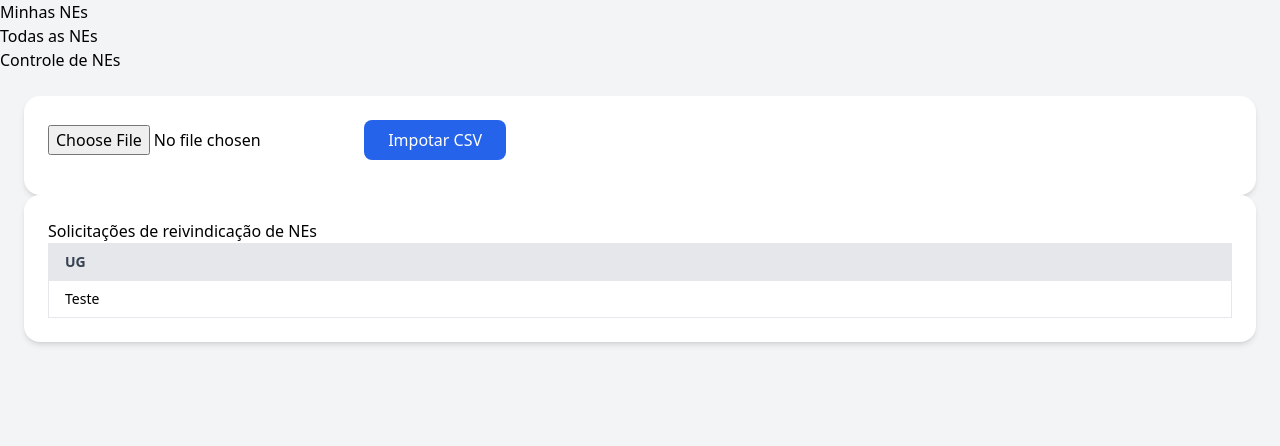
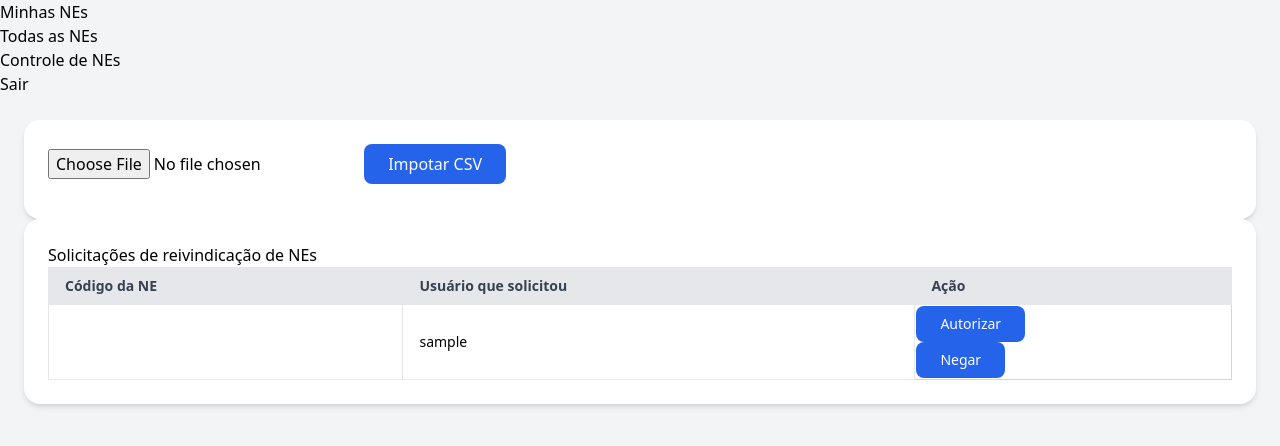
Before and after one commit to astraeus917/NE_Control, a Django app: page /ne/manage/ in a window 1280 px wide. Shown: the top 446 px of the page. Run offline with Django 5.2, Linux system fonts and the light colour scheme; a user stored in the database is signed in; tables that the repository leaves empty hold one stand-in row (values such as "Sample post"); some libraries are stand-ins or nearby versions.

Commit message:
sistema de reivindicação

```diff
--- a/accounts/templates/base.html
+++ b/accounts/templates/base.html
@@ -21,6 +21,7 @@
             {% if user.role == 'admin' %}
                 <li><a href="{% url 'manage' %}">Controle de NEs</a></li>
             {% endif %}
+            <li><a href="{% url 'logout' %}">Sair</a></li>
         </ul>
     </nav>
 
--- a/ne_control/templates/ne_control/manage.html
+++ b/ne_control/templates/ne_control/manage.html
@@ -10,10 +10,12 @@
     <div class="max-w-full overflow-auto bg-white rounded-2xl shadow-md p-6">
         <form method="POST" enctype="multipart/form-data">
             {% csrf_token %}
+            {{ form1 }}
 
             <input type="file" name="csv_file" accept=".csv" required class="mb-4">
 
-            <button class="bg-blue-600 text-white px-6 py-2 rounded-lg hover:bg-blue-700">
+            <button class="bg-blue-600 text-white px-6 py-2 rounded-lg hover:bg-blue-700"
+                name="form_type" value="form1">
                 Impotar CSV
             </button>
         </form>
@@ -25,15 +27,49 @@
             <!-- Campos da lista -->
             <thead class="bg-gray-200 text-gray-700">
                 <tr>
-                    <th class="px-4 py-2 border">UG</th>
+                    <th class="px-4 py-2 border">Código da NE</th>
+                    <th class="px-4 py-2 border">Usuário que solicitou</th>
+                    <th class="px-4 py-2 border">Ação</th>
                 </tr>
             </thead>
 
             <!-- Informações da lista -->
             <tbody>
-                <tr class="table-line hover:bg-gray-100">
-                    <td class="px-4 py-2 border">Teste</td>
-                </tr>
+                {% for claim in claim_list %}
+                    <tr class="table-line hover:bg-gray-100">
+                        <td class="px-4 py-2 border">{{ claim.cod_ne }}</td>
+                        <td class="px-4 py-2 border">{{ claim.user }}</td>
+
+                        <!-- Autorizar ou negar a reivindicação -->
+                        <td>
+                            <form method="POST">
+                                {% csrf_token %}
+                                {{ form2 }}
+
+                                <!-- Codigo do NE a ser reivindicado -->
+                                <input class="hidden" type="text" name="cod_ne" value="{{ claim.cod_ne }}">
+                                <input class="hidden" type="text" name="claim_id" value="{{ claim.id }}">
+
+                                <button class="bg-blue-600 text-white px-6 py-2 rounded-lg hover:bg-blue-700 toggle-measure"
+                                    type="submit" name="form_type" value="form2">
+                                    Autorizar
+                                </button>
+                            </form>
+                            <form method="POST">
+                                {% csrf_token %}
+                                {{ form3 }}
+
+                                <!-- Codigo do NE a ser reivindicado -->
+                                <input class="hidden" type="text" name="claim_id" value="{{ claim.id }}">
+
+                                <button class="bg-blue-600 text-white px-6 py-2 rounded-lg hover:bg-blue-700 toggle-measure"
+                                    type="submit" name="form_type" value="form3">
+                                    Negar
+                                </button>
+                            </form>
+                        </td>
+                    </tr>
+                {% endfor %}
             </tbody>
         </table>
     </div>
--- a/ne_control/views.py
+++ b/ne_control/views.py
@@ -52,6 +52,13 @@
     # tbm pode ser usado related_name, para um codigo mais reutilizavel e organizado, porem sem tanto controle.
     action_taken = ActionTaken.objects.filter(cod_ne=note_ne)
 
+    # Contexto para usar no template.
+    context = {
+        'note_ne': note_ne,
+        'action_taken': action_taken,
+        'form': form
+    }
+
     if request.method == 'POST':
         form = ActionTakenForm(request.POST)
         if form.is_valid():
@@ -78,7 +85,7 @@
     else:
         form = ActionTakenForm()
 
-    return render(request, 'ne_control/show.html', {'note_ne': note_ne, 'action_taken': action_taken, 'form': form})
+    return render(request, 'ne_control/show.html', context)
 
 
 @login_required
@@ -86,44 +93,83 @@
     if not request.user.role == 'admin':
         raise PermissionDenied
 
-    if request.method == 'POST' and request.FILES.get("csv_file"):
-        csv_file = request.FILES["csv_file"]
+    if request.method == 'POST':
+        # Trata o formulario de importação do CSV.
+        if request.POST.get('form_type') == 'form1' and request.FILES.get("csv_file"):
+            csv_file = request.FILES["csv_file"]
 
-        # Verifica se um arquivo .csv foi anexado para importação.
-        if not csv_file.name.endswith(".csv"):
-            return render(request, "ne_control/import.html", {"error": "Arquivo inválido."})
+            # Verifica se um arquivo .csv foi anexado para importação.
+            if not csv_file.name.endswith(".csv"):
+                return render(request, "ne_control/import.html", {"error": "Arquivo inválido."})
 
-        # Faz a leitura do .csv para importar pro Banco de Dados.
-        decoded_file = csv_file.read().decode("utf-8-sig")
-        io_string = io.StringIO(decoded_file)
-        reader = csv.DictReader(io_string)
+            # Faz a leitura do .csv para importar pro Banco de Dados.
+            decoded_file = csv_file.read().decode("utf-8-sig")
+            io_string = io.StringIO(decoded_file)
+            reader = csv.DictReader(io_string)
 
-        for row in reader:
-            # Codigo para buscar o responsavel no csv.
-            # responsavel_nome = row["responsavel"].strip()
+            for row in reader:
+                # Codigo para buscar o responsavel no csv.
+                # responsavel_nome = row["responsavel"].strip()
 
-            # responsavel_name = 'Gestão'
-            # Ele busca o responsavel no Banco de Dados e cria se não existir.
-            # responsavel_obj, _ = Responsible.objects.get_or_create(name=responsavel_name)
+                # responsavel_name = 'Gestão'
+                # Ele busca o responsavel no Banco de Dados e cria se não existir.
+                # responsavel_obj, _ = Responsible.objects.get_or_create(name=responsavel_name)
 
-            # Atualiza ou cria a NE.
-            # Verificar necessidade de apagar NE se ela estiver fora do csv.
-            NoteNE.objects.update_or_create(
-                cod_ne=row["NE"],
-                defaults={
-                    "ug": int(row["UG"]),
-                    "pi": row["PI"],
-                    "nd": int(row["ND"]),
-                    "dias": int(row["DIAS"]),
-                    "a_liquidar": parse_brl(row["A LIQUIDAR"]),
-                    "liquidado_pagar": parse_brl(row["LIQUIDADO A PAGAR"]),
-                    "total_pagar": parse_brl(row["TOTAL A PAGAR"]),
-                    "pago": parse_brl(row["PAGO"]),
-                    "responsavel": None,
-                    "data_contato": row["DATA"], # esta como CharField e não como DataField.
-                }
-            )
+                # Atualiza ou cria a NE.
+                # Verificar necessidade de apagar NE se ela estiver fora do csv.
+                NoteNE.objects.update_or_create(
+                    cod_ne=row["NE"],
+                    defaults={
+                        "ug": int(row["UG"]),
+                        "pi": row["PI"],
+                        "nd": int(row["ND"]),
+                        "dias": int(row["DIAS"]),
+                        "a_liquidar": parse_brl(row["A LIQUIDAR"]),
+                        "liquidado_pagar": parse_brl(row["LIQUIDADO A PAGAR"]),
+                        "total_pagar": parse_brl(row["TOTAL A PAGAR"]),
+                        "pago": parse_brl(row["PAGO"]),
+                        "responsavel": None,
+                        "data_contato": row["DATA"], # esta como CharField e não como DataField.
+                    }
+                )
 
-        return redirect("list")  # redireciona para a lista de NEs.
+            # return redirect("list")  # redireciona para a lista de NEs.
 
-    return render(request, "ne_control/manage.html")
+        # Trata o formulario de confirmação de reivindicação.
+        elif request.POST.get('form_type') == 'form2':
+            cod_ne = request.POST.get('cod_ne')
+            claim_id = request.POST.get('claim_id')
+
+            claim = get_object_or_404(Claim, id=claim_id)
+
+            try:
+                note_ne = NoteNE.objects.get(pk=cod_ne)
+
+                note_ne.responsavel = claim.user
+                note_ne.save()
+
+                claim.status = False
+                claim.save()
+
+                messages.success(request, "Autorizado!")
+
+            except Exception as error:
+                messages.error(request, error)
+
+        # Negar a solicitação.
+        elif request.POST.get('form_type') == 'form3':
+            claim_id = request.POST.get('claim_id')
+            claim = get_object_or_404(Claim, id=claim_id)
+
+            try:
+                claim.status = False
+                claim.save()
+                messages.warning(request, "Solicitação negada!")
+
+            except Exception as error:
+                messages.error(request, error)
+
+    # Passar para o template os claims.
+    claim_list = Claim.objects.filter(status = True)
+
+    return render(request, "ne_control/manage.html", {'claim_list': claim_list})
```
